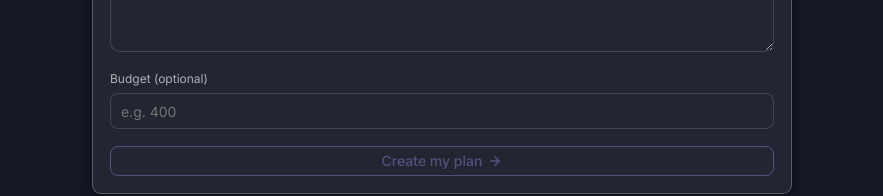
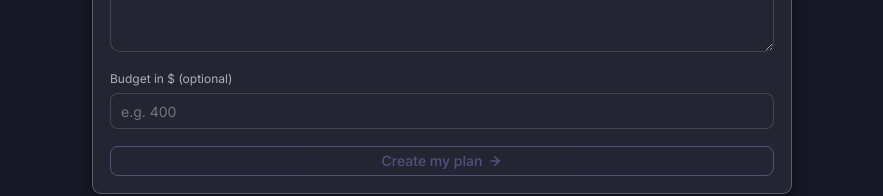
Before and after one commit to jstromwick/diyify, a Next.js app: page / in a window 1280 px wide. Shown: the part 262-458 px from the top of the page, without its empty margins (198-1081 px from the left). Built offline with nearby package versions, Linux system fonts and the light colour scheme.

Commit message:
Making the tiers look better by vertically stacking

```diff
--- a/app/page.module.css
+++ b/app/page.module.css
@@ -88,8 +88,8 @@
 
 .tiers {
   display: grid;
-  grid-template-columns: repeat(auto-fit, minmax(200px, 1fr));
-  gap: var(--space-4);
+  grid-template-columns: minmax(200px, 1fr);
+  gap: var(--space-6);
 }
 
 .tierCard {
--- a/app/page.tsx
+++ b/app/page.tsx
@@ -273,7 +273,7 @@ export default function Home() {
               />
             </div>
             <div className={`field ${styles.field}`}>
-              <label htmlFor="budget">Budget (optional)</label>
+              <label htmlFor="budget">Budget in $ (optional)</label>
               <input
                 id="budget"
                 type="number"
```
